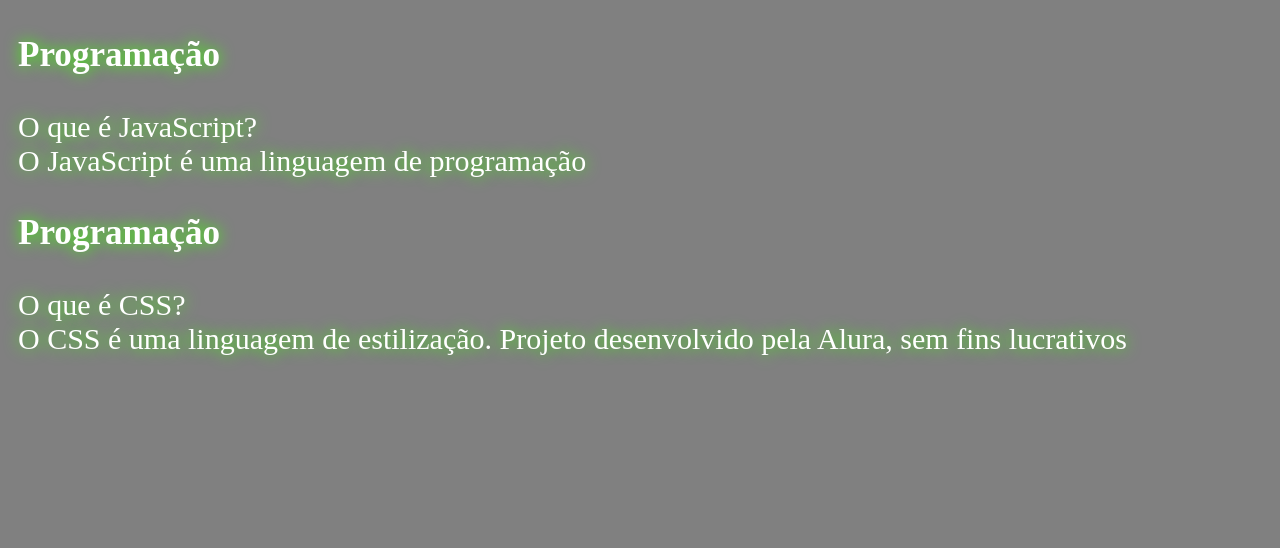
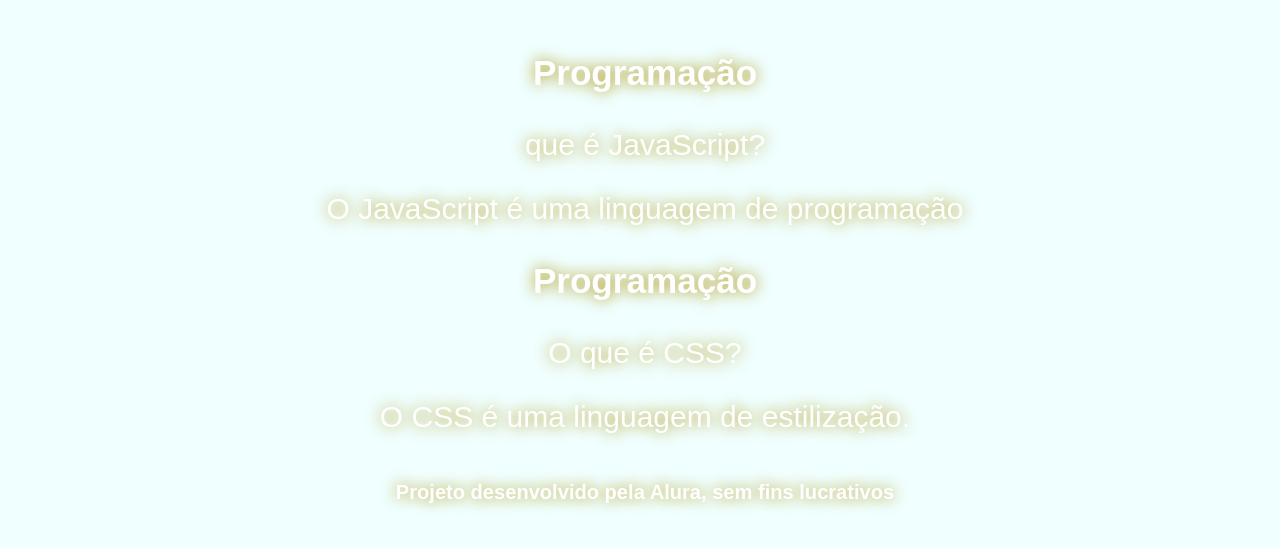
Before and after one commit to Gb320/3-Trimestre_14_Guilherme-B., a plain HTML site: page Flashcards/index.html in a window 1280 px wide. Drawn offline with Linux system fonts and the light colour scheme.

Commit message:
Add files via upload

```diff
--- a/Flashcards/index.html
+++ b/Flashcards/index.html
@@ -10,14 +10,13 @@
 
     <section class="cafe">
             <h3>Programação</h3>
-            O que é JavaScript?<br>
-            O JavaScript é uma linguagem de programação
+            <p>que é JavaScript?</p>
+            <p>O JavaScript é uma linguagem de programação</p>
 
             <h3>Programação</h3>
-            O que é CSS?<br>
-            O CSS é uma linguagem de estilização.
-
-            Projeto desenvolvido pela Alura, sem fins lucrativos</h1>
+        <p>O que é CSS?</p>
+            <p>O CSS é uma linguagem de estilização.</p>
+            <h6>Projeto desenvolvido pela Alura, sem fins lucrativos</h6>
     </section>
 
     <!-- O vazio dentro de mim é como uma xícara de café, esquecida no canto de uma mesa.
--- a/Flashcards/style.css
+++ b/Flashcards/style.css
@@ -2,12 +2,31 @@
 @import url('https://fonts.googleapis.com/css2?family=Nunito+Sans:ital,opsz,wght@0,6..12,200..1000;1,6..12,200..1000&display=swap');
 
 body {
-    background-color: grey;
+    background-color: azure;
+    padding: 10px;
+    text-align: center;
+    justify-content: center;
+    height: auto;
 }
+
 .cafe {
-    font-family: "Nunito" sans-serif;
+    font-family: "Nunito", sans-serif;
     font-size: 30px;
     color: white;
     padding-left: 10px;
-    text-shadow: 0px 0px 15px #3cff00;
+    text-shadow: 0px 0px 15px #a78e00;
 }
+
+
+.js, .css{
+    background-color: bisque;
+    border: 1px solid black;
+    border-radius: 2px;
+}
+
+footer {
+    background-color: black;
+    color: white;
+    padding: 1rem;
+    font-size: 8px;
+}
```
